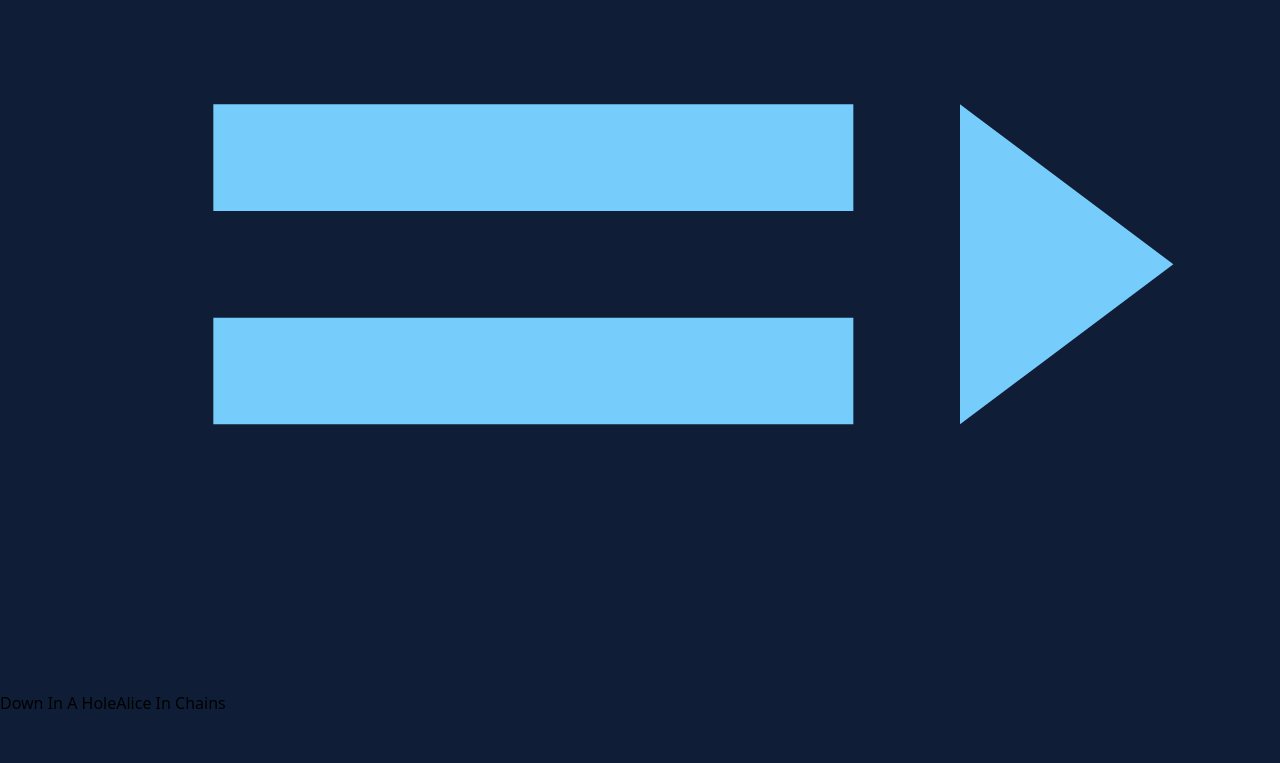
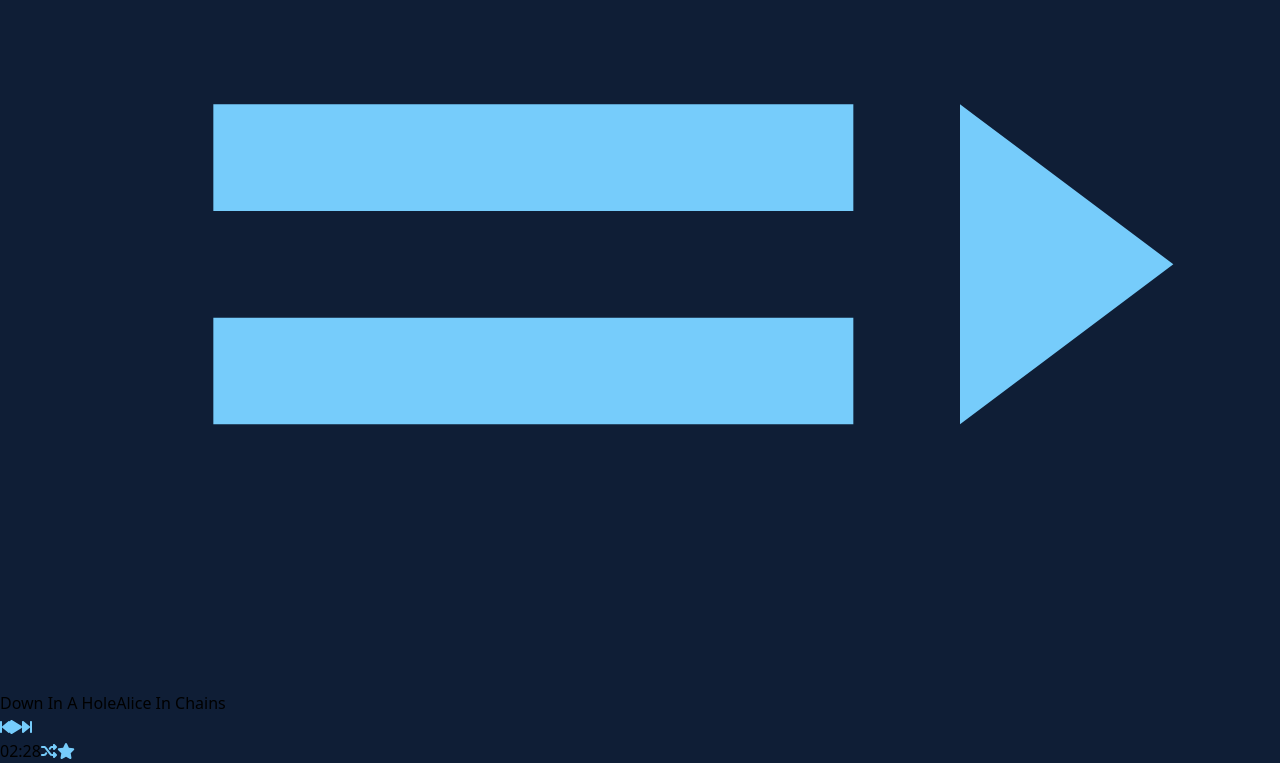
Before and after one commit to runL1keHell/MusicPlayer, a React (Vite) app: page / in a window 1280 px wide. Shown: the part 6236-6999 px from the top of the page. Before the commit the page ends 6951 px from the top, so only its background shows below. Built offline with nearby package versions, Linux system fonts and the light colour scheme.

Commit message:
feature: footer done, auth pages fixed

```diff
--- a/src/components/APP/Footer/Footer.tsx
+++ b/src/components/APP/Footer/Footer.tsx
@@ -1,10 +1,29 @@
+import { faForwardStep, faPause, faPlay, faShuffle, faStar } from "@fortawesome/free-solid-svg-icons"
+import { FontAwesomeIcon } from "@fortawesome/react-fontawesome"
+
 export const Footer = () => {
     return (
-        <footer className="w-[76%] h-[71px] fixed right-0 bottom-0 rounded-[65px] border-[1px] border-[#00000066]">
-            <div className="w-[72px] h-[72px] rounded-[72px]"></div>
-            <div>
-                <span className="">Down In A Hole</span>
-                <span>Alice In Chains</span>
+        <footer className="w-[76vw] h-[71px] pr-[42px] flex justify-between fixed right-0 bottom-0 rounded-[65px] border border-[#00000066]">
+            <div className="w-[72px] h-[72px] bg-cover bg-[url(https://upload.wikimedia.org/wikipedia/en/thumb/f/f9/Dirt_%28Alice_in_Chains_album_-_cover_art%29.jpg/220px-Dirt_%28Alice_in_Chains_album_-_cover_art%29.jpg)] rounded-[72px] cursor-pointer"></div>
+            <div className="flex flex-col justify-center items-center">
+                <span className="text-[20px] text-[#76CCFB] cursor-pointer">Down In A Hole</span>
+                <span className="text-[14px] text-[#76CCFB] cursor-pointer">Alice In Chains</span>
+            </div>
+            <div className="w-[133px] flex justify-evenly items-center">
+                <FontAwesomeIcon icon={faForwardStep} color="#76CCFB" flip="horizontal" className="w-[24px] h-[24px] cursor-pointer" />
+                <FontAwesomeIcon icon={faPlay} color="#76CCFB" className="w-[14px] h-[20px] cursor-pointer" />
+                <FontAwesomeIcon icon={faForwardStep} color="#76CCFB" className="w-[24px] h-[24px] cursor-pointer" />
+                {/* <FontAwesomeIcon icon={faPause} /> */}
+            </div>
+            <div className="flex items-center">
+                <span className="w-[340px] h-[6px] bg-[#76CCFB] cursor-pointer"></span>
+            </div>
+            <div className="w-[140px] flex justify-between items-center">
+                <span className="text-[10px] text-[#FFF]">
+                    02:28
+                </span>
+                <FontAwesomeIcon icon={faShuffle} color="#76CCFB" className="w-[24px] h-[24px] cursor-pointer" />
+                <FontAwesomeIcon icon={faStar} color="#76CCFB" className="w-[24px] h-[24px] cursor-pointer" />
             </div>
         </footer>
     )
--- a/src/components/APP/Menu/Menu.tsx
+++ b/src/components/APP/Menu/Menu.tsx
@@ -7,7 +7,7 @@ export const Menu = () => {
     const navigate = useNavigate();
 
     return (
-        <nav className="w-[23%] h-[100vh] ml-[15px] border-r-[1px]  flex flex-col">
+        <nav className="w-[23%] h-[100vh] ml-[15px] border-r-[1px] border-[#00000066] flex flex-col">
             <button
                 className="mt-[30px] flex flex-col items-center justify-center"
                 onClick={() => navigate('/auth')}
```
Also changed, not shown: src/App.tsx (+4 -10 lines), src/pages/Auth/Auth.tsx (deleted).
